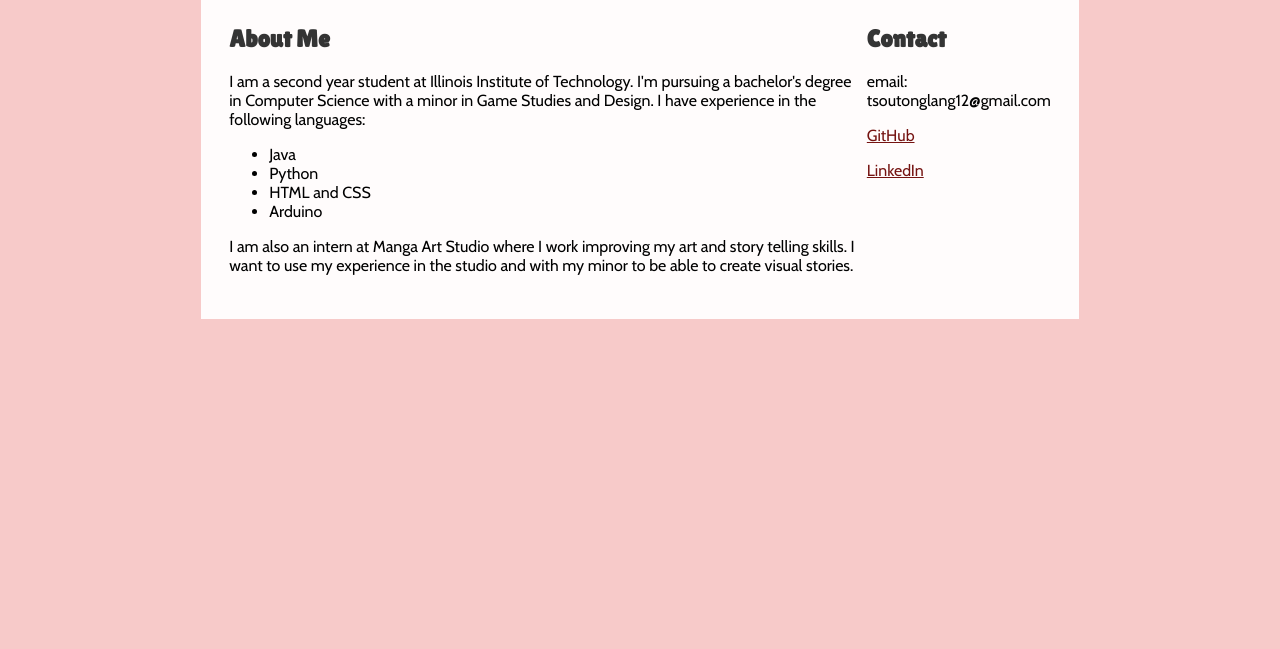
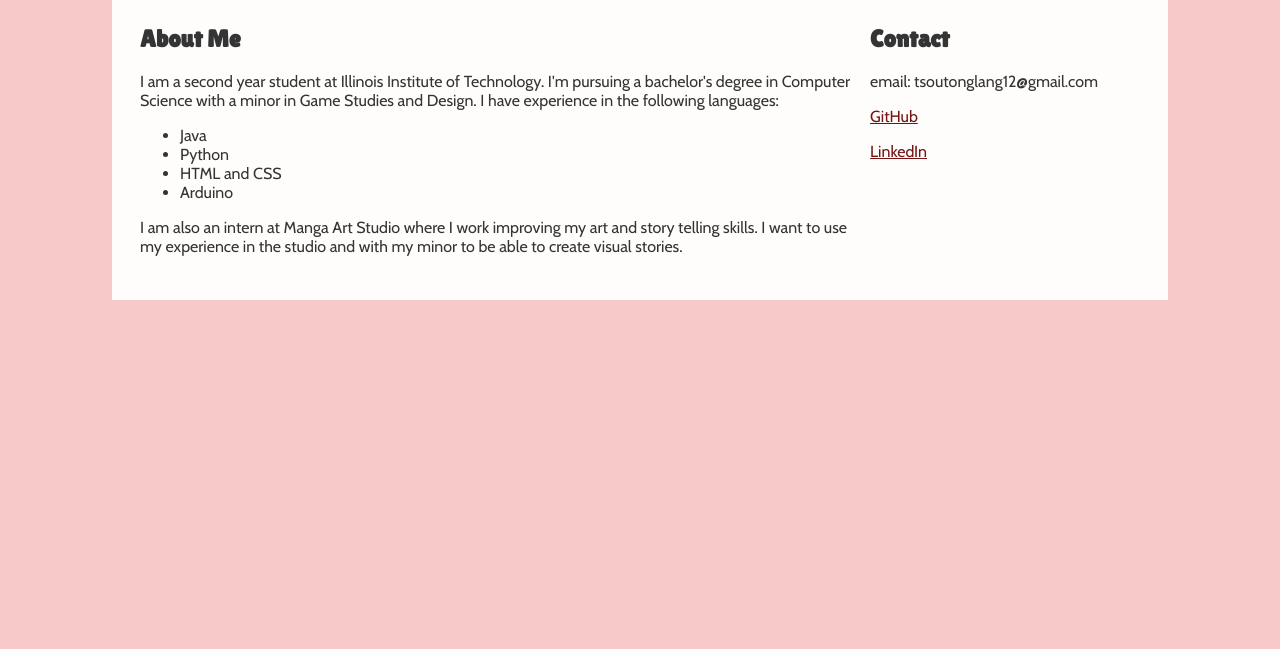
Before and after one commit to tsoutonglang/my-site, a plain HTML site: page index.html in a window 1280 px wide. Shown: the part 151-800 px from the top of the page. Drawn offline with nearby package versions, Linux system fonts and the light colour scheme.

Commit message:
fixed css and added footers

```diff
--- a/screen.css
+++ b/screen.css
@@ -12,6 +12,7 @@ body {
   background-color: #f7cac9;
   font-family: "Cabin";
   font-weight: 400;
+  color: #343434;
 }
 
 /* * * * * * * * * * header * * * * * * * * * */
@@ -19,7 +20,6 @@ body {
 h1,
 h2 {
   font-family: "Lilita One", cursive;
-  color: #343434;
 }
 
 h1 {
@@ -54,14 +54,14 @@ nav a {
 #page {
   background-color: #fffcfc;
   margin: auto;
-  width: 65%;
+  width: 1000px;
   padding: 28px;
   margin-top: 28px;
 }
 #content {
   display: flex;
   flex: wrap;
-  justify-content: space-around;
+  justify-content: space-evenly;
 }
 
 /* * * * * about * * * * */
@@ -73,7 +73,7 @@ nav a {
 /* * * * * contact * * * * */
 
 #contact {
-  width: 25%;
+  width: 500px;
 }
 
 #contact a {
```
Also changed, not shown: resume.html (+3 -0 lines).
